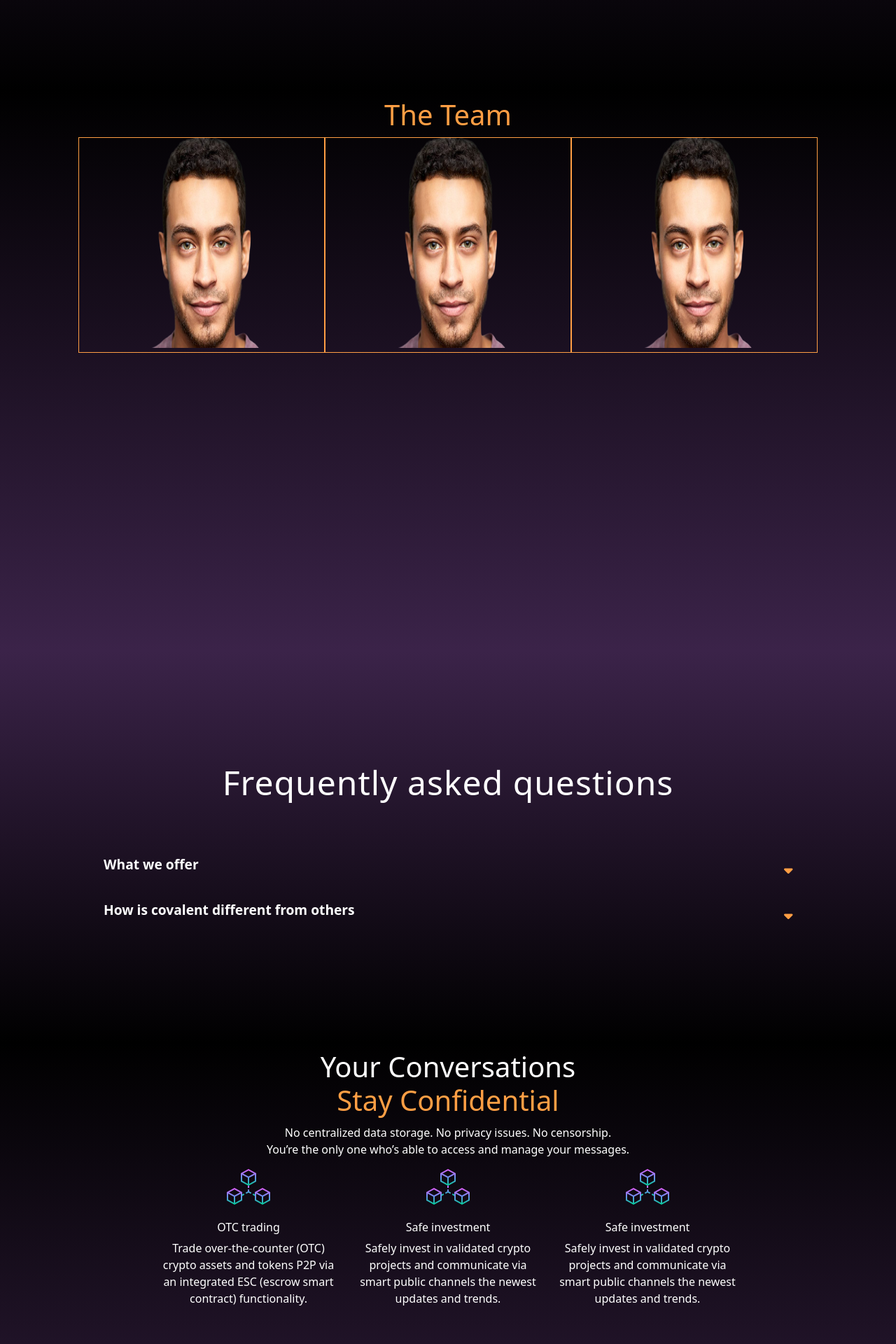
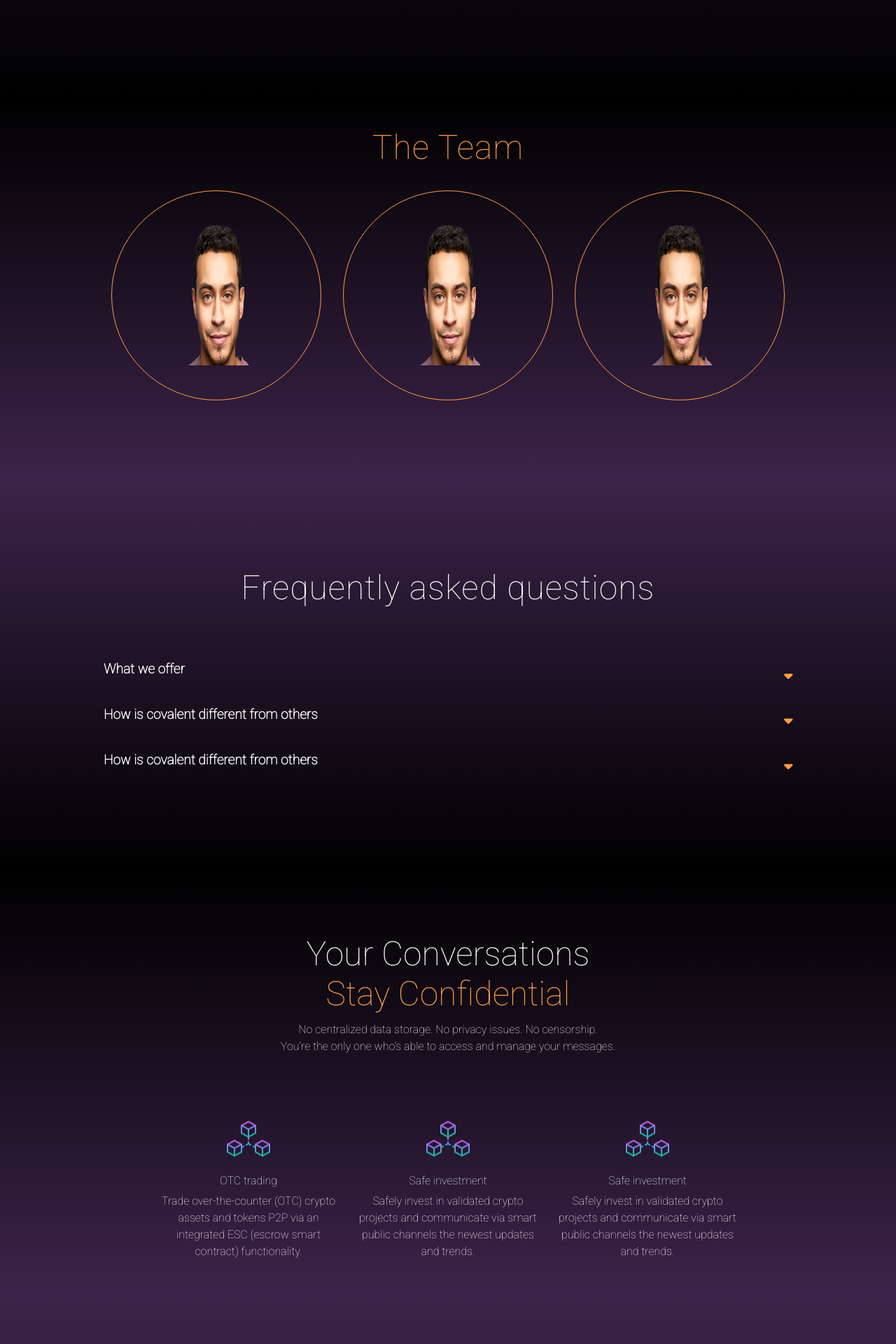
Before and after one commit to mshoaibak/covalent, a Next.js app: page / in a window 1280 px wide. Shown: the part 680-2600 px from the top of the page at 70% size. Built offline with nearby package versions, Linux system fonts and the light colour scheme.

Commit message:
second commit

```diff
--- a/components/FAQs.js
+++ b/components/FAQs.js
@@ -13,6 +13,7 @@ import {
 const FAQs = () => {
   const [show1, setShow1] = useState(0);
   const [show2, setShow2] = useState(false);
+  const [show3, setShow3] = useState(false);
 
   const handleAnswer1 = (ind) => {
     show1 ? setShow1(null) : setShow1(ind);
@@ -20,6 +21,10 @@ const FAQs = () => {
   const handleAnswer2 = () => {
     show2 ? setShow2(false) : setShow2(true);
   };
+  const handleAnswer3 = () => {
+    show3 ? setShow3(false) : setShow3(true);
+  };
+
   return (
     <>
       <div className={styles.main}>
@@ -64,6 +69,27 @@ const FAQs = () => {
               enim ad minim veniam,
             </p>
           </div>
+          <div className={styles.faq}>
+            <div className={styles.question} onClick={handleAnswer3}>
+              <p className={styles.que}>
+                How is covalent different from others
+              </p>
+              <FontAwesomeIcon
+                icon={faCaretDown}
+                style={{
+                  fontSize: 20,
+                  color: "#ff9e44",
+                  margin: "auto 0",
+                }}
+              />
+            </div>
+
+            <p className={show3 ? styles.showAnswer : styles.hideAnswer}>
+              Lorem ipsum dolor sit amet, consectetur adipiscing elit, sed do
+              eiusmod tempor incididunt ut labore et dolore magna aliqua. Ut
+              enim ad minim veniam,
+            </p>
+          </div>
         </div>
       </div>
     </>
--- a/components/Footer.js
+++ b/components/Footer.js
@@ -15,7 +15,7 @@ const Footer = () => {
       <div className={styles.footer}>
         <div className={styles.upFooter}>
           <Container>
-            <Row>
+            <Row style={{ marginTop: "100px" }}>
               <Col sm="12" md="4">
                 <div>
                   {/* <h2>Covalent</h2>
--- a/components/Team.js
+++ b/components/Team.js
@@ -9,13 +9,13 @@ const Team = () => {
         <h1 className={styles.teamHeading}>The Team</h1>
         <div className={styles.theTeam}>
           <div className={styles.teamDiv}>
-            <Image height={300} width={350} src={teamImg} alt="team image" />
+            <Image height={200} width={200} src={teamImg} alt="team image" />
           </div>
           <div className={styles.teamDiv}>
-            <Image height={300} width={350} src={teamImg} alt="team image" />
+            <Image height={200} width={200} src={teamImg} alt="team image" />
           </div>
           <div className={styles.teamDiv}>
-            <Image height={300} width={350} src={teamImg} alt="team image" />
+            <Image height={200} width={200} src={teamImg} alt="team image" />
           </div>
         </div>
       </div>
--- a/styles/Confidential.module.css
+++ b/styles/Confidential.module.css
@@ -1,14 +1,23 @@
+@import url("https://fonts.googleapis.com/css2?family=Manrope:wght@200&family=Open+Sans:wght@300&family=Roboto:wght@100&display=swap");
+
 .main {
-  height: 100vh;
+  /* height: 100vh; */
   width: 100%;
   background: linear-gradient(to top, #3b2349, black);
   /* border: 1px solid red; */
   padding-top: 10px;
   color: white;
+  display: flex;
+  justify-content: center;
+  flex-direction: column;
+  font-family: "Manrope", sans-serif;
+  font-family: "Open Sans", sans-serif;
+  font-family: "Roboto", sans-serif;
 }
 .h1 {
   text-align: center;
   margin-bottom: 10px;
+  font-size: 3rem;
 }
 .p {
   display: flex;
@@ -28,7 +37,8 @@
   text-align: center;
 }
 .upperDiv {
-  margin-bottom: 10px;
+  margin-bottom: 5rem;
+  margin-top: 5rem;
 }
 .h6 {
   display: flex;
--- a/styles/FAQs.module.css
+++ b/styles/FAQs.module.css
@@ -1,5 +1,8 @@
+@import url("https://fonts.googleapis.com/css2?family=Manrope:wght@200&family=Open+Sans:wght@300&family=Roboto:wght@100&display=swap");
+
 .main {
-  height: 70vh;
+  /* height: 70vh; */
+  min-height: 70vh;
   width: 100%;
   background: linear-gradient(to top, black, #3b2349);
   padding-top: 10px;
@@ -7,6 +10,9 @@
   display: flex;
   justify-content: center;
   flex-direction: column;
+  font-family: "Manrope", sans-serif;
+  font-family: "Open Sans", sans-serif;
+  font-family: "Roboto", sans-serif;
 }
 .que {
   font-size: 1.2rem;
@@ -14,12 +20,10 @@
 }
 .faqs {
   width: 80%;
-  /* font-size: 1rem; */
+
   margin: 0 auto;
 }
 .faqHeading {
-  /* display: flex; */
-  /* justify-content: center; */
   text-align: center;
   font-size: 3rem;
   letter-spacing: 1px;
@@ -31,6 +35,7 @@
   padding: 0 20px;
   animation: fade_in_show 0.2s ease-in;
   font-size: 1rem;
+  color: #ff9e44;
 }
 .hideAnswer {
   display: none;
--- a/styles/Footer.module.css
+++ b/styles/Footer.module.css
@@ -1,23 +1,32 @@
+@import url("https://fonts.googleapis.com/css2?family=Manrope:wght@200&family=Open+Sans:wght@300&family=Roboto:wght@100&display=swap");
+
 .footer {
   width: 100%;
   /* height: 70vh; */
   /* position: fixed; */
-  background: linear-gradient(to top, black, #3b2349);
+  background: linear-gradient(to top, #3b2349, black);
   padding-top: 10px;
   left: 0;
   /* bottom: 0; */
   color: aliceblue;
+  font-family: "Manrope", sans-serif;
+  font-family: "Open Sans", sans-serif;
+  font-family: "Roboto", sans-serif;
+  /* outline: 1px solid red; */
 }
 .h5 {
   color: #ff9e44;
 }
 .upFooter {
-  height: 50vh;
+  height: 30vh;
   border-bottom: 1px solid #ff9e44;
 }
 .downFooter {
   height: 10vh;
   text-align: center;
+  display: flex;
+  justify-content: center;
+  align-items: center;
   /* padding-top: 50px; */
 }
 .links {
--- a/styles/Hero.module.css
+++ b/styles/Hero.module.css
@@ -1,4 +1,4 @@
-@import url("https://fonts.googleapis.com/css2?family=Open+Sans:wght@300&family=Roboto:wght@100&display=swap");
+@import url("https://fonts.googleapis.com/css2?family=Manrope:wght@200&family=Open+Sans:wght@300&family=Roboto:wght@100&display=swap");
 .main {
   /* height: 100vh; */
   width: 100%;
@@ -11,7 +11,8 @@
   background-repeat: no-repeat, no-repeat, no-repeat;
   animation: floatImages 4s linear infinite; */
 
-  padding-top: 10px;
+  padding-top: 20px;
+  font-family: "Manrope", sans-serif;
   font-family: "Open Sans", sans-serif;
   font-family: "Roboto", sans-serif;
 }
@@ -58,12 +59,12 @@
 
   /* outline: none; */
 }
-.heroLeft button:hover {
+/* .heroLeft button:hover {
   box-shadow: 1px 1px 4px 2px white;
   -webkit-box-shadow: 1px 1px 8px 2px white;
   -moz-box-shadow: 1px 1px 8px 2px white;
   transition-delay: 0.2s;
-}
+} */
 
 .btn1 {
   background: linear-gradient(to bottom, #563c5c, black);
--- a/styles/Navbar.module.css
+++ b/styles/Navbar.module.css
@@ -1,3 +1,5 @@
+@import url("https://fonts.googleapis.com/css2?family=Manrope:wght@200&family=Open+Sans:wght@300&family=Roboto:wght@100&display=swap");
+
 .navMain {
   width: 90%;
   height: 10vh;
@@ -9,16 +11,17 @@
   margin: auto;
   padding: 10px;
   z-index: 10;
-  background: linear-gradient(to top, black, #3b2349);
+  background: linear-gradient(to top, #3b2349, black);
+  font-family: "Manrope", sans-serif;
+  font-family: "Open Sans", sans-serif;
+  font-family: "Roboto", sans-serif;
 }
 .toggle {
   display: none;
   padding: 20px;
   cursor: pointer;
 }
-.ul li:last-child {
-  /* display: none; */
-}
+
 .logo {
   width: 20%;
   display: flex;
@@ -115,6 +118,5 @@
     position: absolute;
     right: 0;
     top: 0;
-    /* position: fixed; */
   }
 }
--- a/styles/Roadmap.module.css
+++ b/styles/Roadmap.module.css
@@ -1,3 +1,5 @@
+@import url("https://fonts.googleapis.com/css2?family=Manrope:wght@200&family=Open+Sans:wght@300&family=Roboto:wght@100&display=swap");
+
 .main {
   /* background: linear-gradient(to top, black, #3b2349); */
   /* background: radial-gradient(circle, black, 0%, #3b2349 100%); */
@@ -5,39 +7,39 @@
   background-image: linear-gradient(to top, black, #3b2349);
 
   height: 100vh;
+  /* border: 1px solid yellow; */
   text-align: center;
   color: white;
+
+  font-family: "Manrope", sans-serif;
+  font-family: "Open Sans", sans-serif;
+  font-family: "Roboto", sans-serif;
 }
 .maps {
   width: 100%;
   height: 100%;
-  /* border: 1px solid #ff9e44; */
-  /* position: fixed; */
+
   display: flex;
   justify-content: center;
+  align-items: center;
 }
 
 .inner {
-  width: 180px;
+  width: 15%;
   height: 80%;
-  margin-top: auto;
-  /* height: 5; */
-  /* width: 200px; */
-  /* height: 200px; */
-  /* border-radius: 50%; */
+  /* margin-top: auto; */
+
   border-left: 2px dashed #ff9e44;
-  /* border-left: 2px dashed #ff9e44; */
   padding: 10px;
-  /* margin: auto; */
-  /* bottom: 0; */
-  /* right: 0; */
-  /* position: absolute; */
+  display: flex;
+  justify-content: space-evenly;
+  align-items: center;
+  flex-direction: column;
 }
 .outer {
   width: 50px;
   max-width: 100%;
   height: 50px;
-  /* border-radius: 50%; */
   border-left: 1px dashed purple;
   position: absolute;
 }
--- a/styles/Team.module.css
+++ b/styles/Team.module.css
@@ -1,21 +1,51 @@
+@import url("https://fonts.googleapis.com/css2?family=Manrope:wght@200&family=Open+Sans:wght@300&family=Roboto:wght@100&display=swap");
+
 .main {
-  height: 100vh;
+  /* height: 100vh; */
   width: 100%;
   background: linear-gradient(to top, #3b2349, black);
   padding-top: 10px;
   color: white;
+  display: flex;
+  justify-content: center;
+  flex-direction: column;
+  align-items: center;
+  font-family: "Manrope", sans-serif;
+  font-family: "Open Sans", sans-serif;
+  font-family: "Roboto", sans-serif;
 }
 .teamHeading {
   display: flex;
   justify-content: center;
   color: #ff9e44;
+  font-size: 3rem;
+  letter-spacing: 1px;
+  margin: 2rem auto;
 }
 
 .theTeam {
   display: flex;
+  justify-content: space-evenly;
+  align-items: center;
+  width: 80%;
+  margin-bottom: 7rem;
+}
+.teamDiv {
+  border: 1px solid #ff9e44;
+  width: 300px;
+  height: 300px;
+  /* object-fit: contain; */
+  border-radius: 150px;
+  display: flex;
   justify-content: center;
   align-items: center;
 }
-.teamDiv {
-  border: 1px solid #ff9e44;
+
+@media only screen and (max-width: 600px) {
+  .theTeam {
+    flex-direction: column;
+  }
+  .teamDiv {
+    margin-top: 1rem;
+  }
 }
```
Also changed, not shown: components/Roadmap.js (+0 -9 lines).
